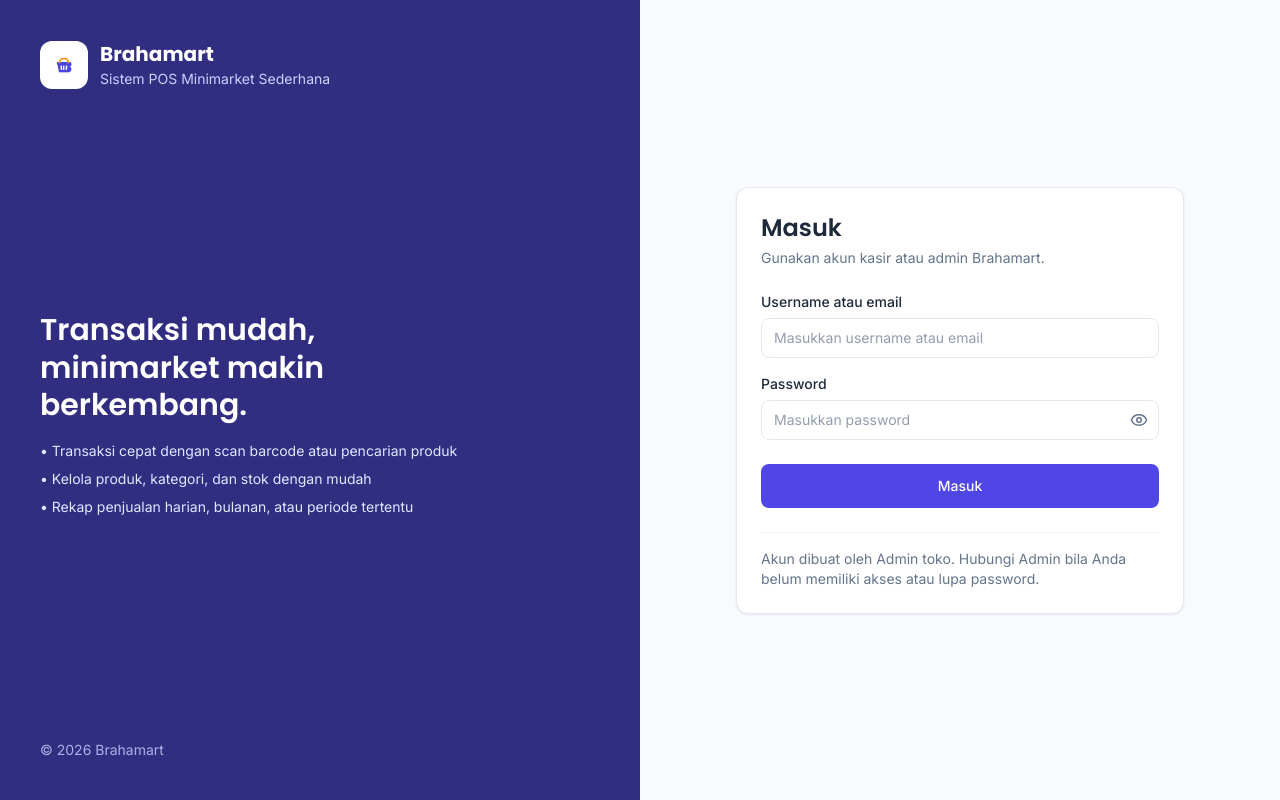
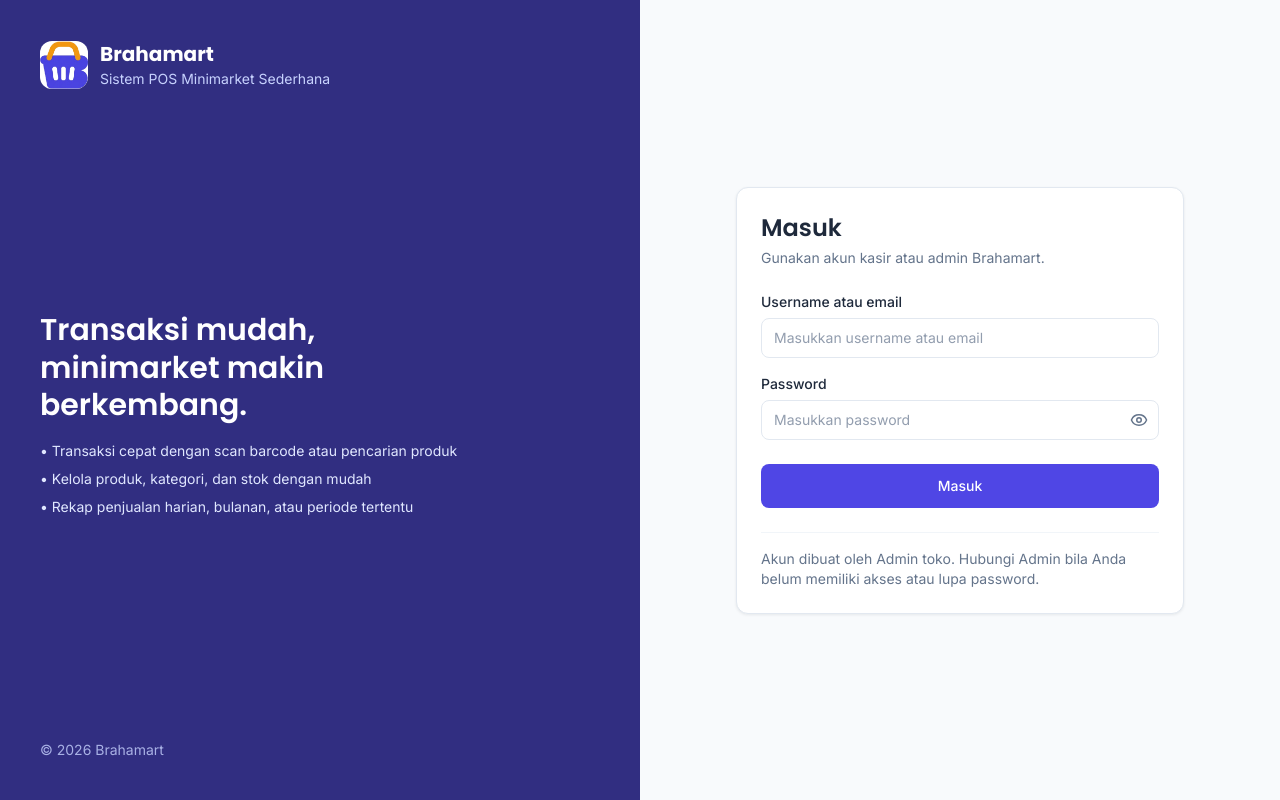
Before and after one commit to FarrellJoe/project_sistem_kasir_minimarket_sederhana, a React (Vite) app in the folder versi-lanjutan/: page /#/login in a window 1280 px wide. Built offline with nearby package versions, Linux system fonts and the light colour scheme.

Commit message:
versi-lanjutan: perbesar mark Brahamart (zoom 88/36 dan 128/48 seperti versi-murni)

```diff
--- a/versi-lanjutan/src/components/Layout.jsx
+++ b/versi-lanjutan/src/components/Layout.jsx
@@ -58,8 +58,13 @@ export default function Layout({ title, subtitle, actions, children }) {
         )}
       >
         <div className="flex items-center gap-2 px-5 py-5">
-          <span className="grid h-10 w-10 shrink-0 place-items-center rounded-lg bg-white" aria-hidden="true">
-            <img src={`${import.meta.env.BASE_URL}brand/brahamart-mark.png`} alt="" className="h-9 w-9 object-contain" />
+          <span className="relative grid h-9 w-9 shrink-0 place-items-center overflow-hidden rounded-[9px] bg-white" aria-hidden="true">
+            {/* Mark diperbesar seperti versi-murni (gambar 88 px di tile 36 px) agar keranjang terbaca jelas. */}
+            <img
+              src={`${import.meta.env.BASE_URL}brand/brahamart-mark.png`}
+              alt=""
+              className="absolute left-1/2 top-1/2 h-[88px] w-[88px] max-w-none -translate-x-1/2 -translate-y-1/2 object-contain"
+            />
           </span>
           <span className="font-heading text-lg font-semibold">Brahamart</span>
           <button type="button" className="ml-auto rounded p-1 lg:hidden" onClick={() => setMenuOpen(false)} aria-label="Tutup navigasi">
--- a/versi-lanjutan/src/pages/Login.jsx
+++ b/versi-lanjutan/src/pages/Login.jsx
@@ -46,8 +46,13 @@ export default function Login() {
     <main className="grid min-h-screen lg:grid-cols-2">
       <section className="hidden flex-col justify-between bg-sidebar p-10 text-white lg:flex">
         <div className="flex items-center gap-3">
-          <span className="grid h-12 w-12 place-items-center rounded-xl bg-white" aria-hidden="true">
-            <img src={`${import.meta.env.BASE_URL}brand/brahamart-mark.png`} alt="" className="h-10 w-10 object-contain" />
+          <span className="relative grid h-12 w-12 place-items-center overflow-hidden rounded-xl bg-white" aria-hidden="true">
+            {/* Ukuran mark mengikuti versi-murni: gambar 128 px di tile 48 px. */}
+            <img
+              src={`${import.meta.env.BASE_URL}brand/brahamart-mark.png`}
+              alt=""
+              className="absolute left-1/2 top-1/2 h-32 w-32 max-w-none -translate-x-1/2 -translate-y-1/2 object-contain"
+            />
           </span>
           <div>
             <strong className="block font-heading text-xl">Brahamart</strong>
```
